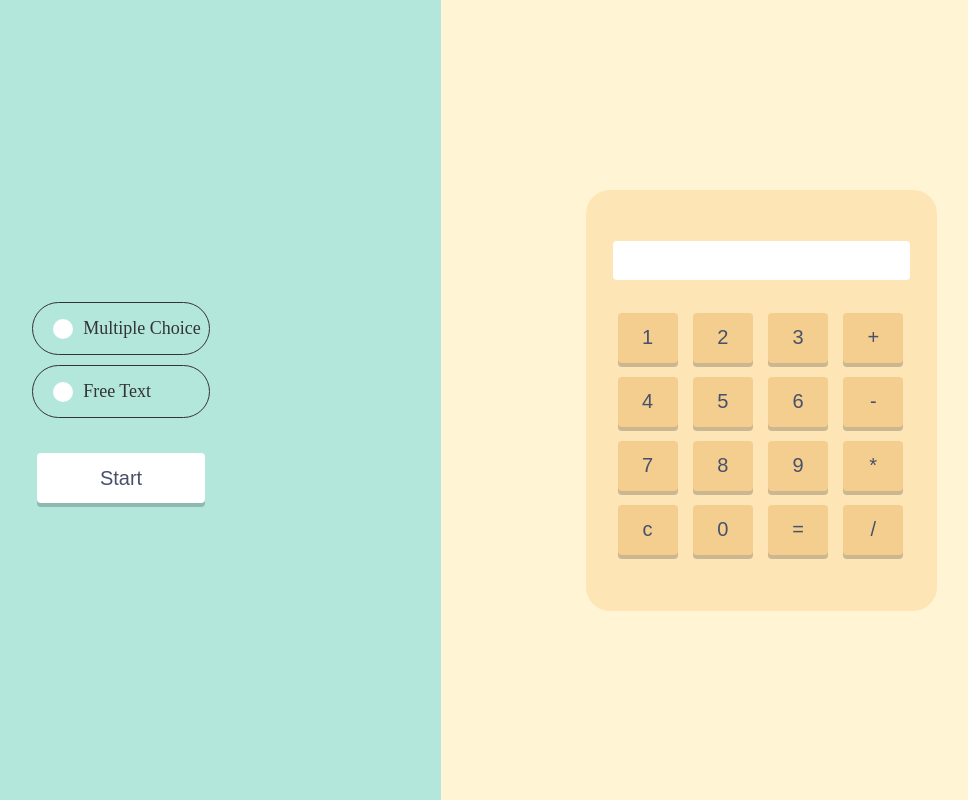
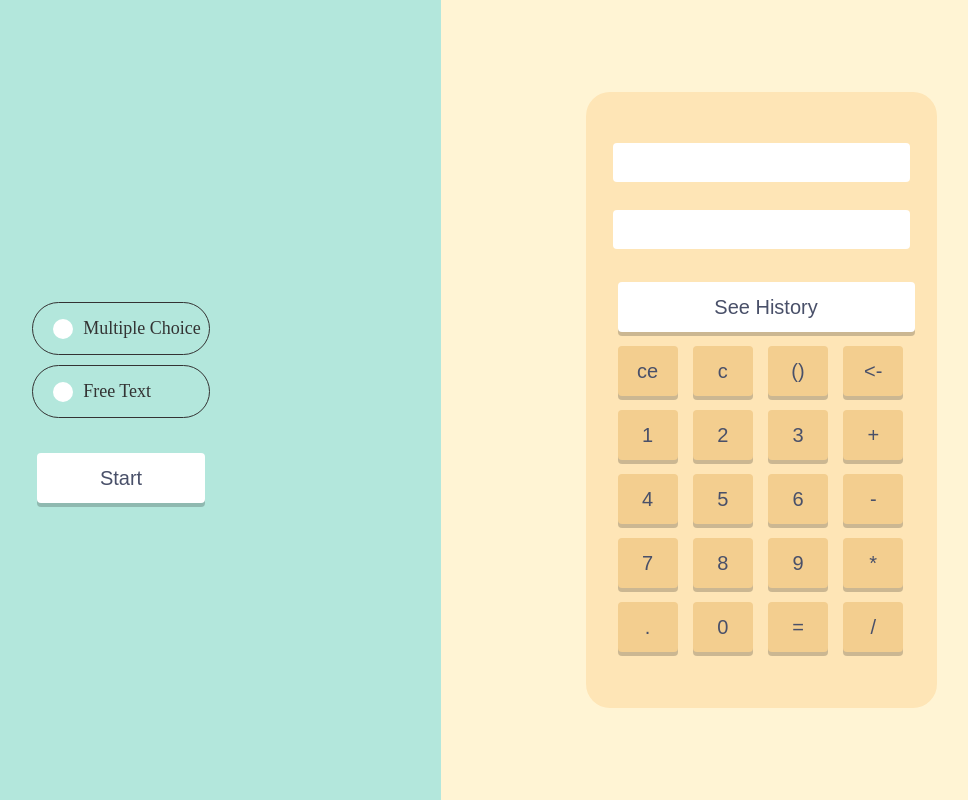
Before and after one commit to adrianhp97/math-questions, a React (Create React App) app: page / in a window 1280 px wide. Shown: the whole page, without its empty margins (199-1167 px from the left). Built offline with nearby package versions, Linux system fonts and the light colour scheme.

Commit message:
upgrade calculator

```diff
--- a/src/_shared/button/index.jsx
+++ b/src/_shared/button/index.jsx
@@ -6,9 +6,9 @@ import cx from 'classnames';
 /** Styles */
 import * as s from './s.module.scss';
 
-const Button = ({ children, onClick, className = '', disable }) => {
+const Button = ({ children, onClick, className = '', disable, block }) => {
   return (
-    <button disabled={disable} className={cx(s.btn, className)} onClick={() => !disable && onClick && onClick()}>
+    <button disabled={disable} className={cx(s.btn, block && s.block, className)} onClick={() => !disable && onClick && onClick()}>
       {children}
     </button>
   )
--- a/src/_shared/button/s.module.scss
+++ b/src/_shared/button/s.module.scss
@@ -32,4 +32,8 @@
     pointer-events: none;
     background-color: $colorLightGrey;
   }
+
+  &.block {
+    width: 100%;
+  }
 }
--- a/src/views/right-section/component/calculator/constants.js
+++ b/src/views/right-section/component/calculator/constants.js
@@ -1,6 +1,32 @@
 export const LAYOUT = [
-  ['1', '2' , '3', '+'],
-  ['4', '5' , '6', '-'],
-  ['7', '8' , '9', '*'],
-  ['c', '0' , '=', '/'],
-];
+  [
+    { value: 'ce', type: 'clear_all' },
+    { value: 'c', type: 'clear_all' },
+    { value: '()', type: 'bracket' },
+    { value: '<-', type: 'backspace' },
+  ],
+  [
+    { value: '1', type: 'operan' },
+    { value: '2', type: 'operan' },
+    { value: '3', type: 'operan' },
+    { value: '+', type: 'operator' },
+  ],
+  [
+    { value: '4', type: 'operan' },
+    { value: '5', type: 'operan' },
+    { value: '6', type: 'operan' },
+    { value: '-', type: 'operator' },
+  ],
+  [
+    { value: '7', type: 'operan' },
+    { value: '8', type: 'operan' },
+    { value: '9', type: 'operan' },
+    { value: '*', type: 'operator' },
+  ],
+  [
+    { value: '.', type: 'operan' },
+    { value: '0', type: 'operan' },
+    { value: '=', type: 'eval' },
+    { value: '/', type: 'operator' },
+  ],
+]
--- /dev/null
+++ b/src/views/right-section/component/calculator/hooks/useCalculator.js
@@ -0,0 +1,164 @@
+/** Hooks */
+import { useState, useEffect, useCallback, useMemo, useRef } from 'react';
+
+export const useCalculator = () => {
+  // const [expression, setExpression] = useState('');
+  const [history, setHistory] = useState([]);
+
+  const [stack, setStack] = useState([]);
+
+  const expression = useMemo(() => {
+    return stack.join(' ');
+  }, [stack])
+
+  const value = useMemo(() => {
+    try {
+      if (expression === '') return ''
+      // eslint-disable-next-line no-eval
+      return eval(expression)
+    } catch (error) {
+      return ''
+    }
+  }, [expression]);
+
+  const inputRef = useRef(null);
+
+  const calculate = () => {
+    try {
+      // eslint-disable-next-line no-eval
+      const result = eval(expression);
+      if (result) {
+        setHistory([...history, {
+          expression,
+          stack,
+          result,
+        }]);
+        setStack([`${result}`])
+      }
+    } catch (error) {
+      console.log(error)
+    }
+  }
+
+  const addOperator = useCallback((operator) => {
+    try {
+      let newStack = [...stack];
+
+      if (!newStack.length) return
+
+      if (newStack[newStack.length - 1].match(/[0-9()\.]$/)) {
+        newStack.push(operator);
+      } else if (newStack[newStack.length - 1].match(/[*\-\/+]$/)) {
+        newStack[newStack.length - 1] = operator;
+      }
+
+      setStack(newStack);
+    } catch (error) {
+      console.log(error)
+    }
+  }, [stack])
+
+  const addOperan = useCallback((operan) => {
+    try {
+      let newStack = [...stack];
+
+      if (!newStack.length && operan !== '.') {
+        newStack.push(operan);
+      } else {
+        if (operan === '.') {
+          if (newStack[newStack.length - 1].match(/[0-9]$/) && !newStack[newStack.length - 1].includes('.')) {
+            newStack[newStack.length - 1] += operan;
+          }
+        } else if (newStack[newStack.length - 1].match(/[0-9\.]$/)) {
+          newStack[newStack.length - 1] += operan;
+        } else if (newStack[newStack.length - 1] === ')') {
+          return
+        } else {
+          newStack.push(operan);
+        }
+      }
+
+      setStack(newStack);
+    } catch (error) {
+      console.log(error)
+    }
+  }, [stack])
+
+  const backspace = useCallback(() => {
+    try {
+      let newStack = [...stack];
+
+      if (!newStack.length) return;
+
+      newStack[newStack.length - 1] = newStack[newStack.length - 1].slice(0, -1);
+      if (!newStack[newStack.length - 1].length) {
+        newStack.pop()
+      }
+
+      setStack(newStack);
+    } catch (error) {
+      console.log(error)
+    }
+  }, [stack])
+
+  const getRemainingBracket = useCallback(() => {
+    let remainingBracket = [];
+    stack
+      .filter(item => item === '(' || item === ')')
+      .forEach(bracket => {
+        if (bracket === '(') {
+          remainingBracket.push('(');
+        } else {
+          remainingBracket.pop();
+        }
+      });
+    return remainingBracket;
+  }, [stack])
+
+  const addBracket = useCallback(() => {
+    try {
+      let newStack = [...stack];
+      if (!newStack.length) {
+        newStack.push('(')
+      } else {
+        if (newStack[newStack.length - 1] === '(') {
+          newStack.push('(')
+        } else if (newStack[newStack.length - 1].match(/[0-9\.]$/) && newStack.length === 1) {
+          newStack.unshift('(')
+        } else if (newStack[newStack.length - 1].match(/[0-9\.]$/) || newStack[newStack.length - 1] === ')') {
+          let brackets = getRemainingBracket();
+          if (brackets.length > 0) {
+            newStack.push(')')
+          }
+        } else if (newStack[newStack.length - 1].match(/[*\-\/+]$/)) {
+          newStack.push('(')
+        }
+      }
+
+      setStack(newStack);
+    } catch (error) {
+      console.log(error)
+    }
+  }, [stack, getRemainingBracket])
+
+  const clear = (removeHistory = false) => {
+    setStack([]);
+    if (removeHistory) {
+      setHistory([]);
+    }
+  }
+
+  return {
+    inputRef,
+    history,
+    value,
+    expression,
+    calculate,
+    addOperan,
+    addOperator,
+    backspace,
+    addBracket,
+    clear,
+    setStack,
+  }
+}
--- a/src/views/right-section/component/calculator/index.jsx
+++ b/src/views/right-section/component/calculator/index.jsx
@@ -1,4 +1,7 @@
 import React, { useState } from 'react';
+
+/** Hooks */
+import { useCalculator } from './hooks/useCalculator';
 
 /** Components  */
 import Button from '_shared/button';
@@ -10,7 +13,20 @@ import { LAYOUT } from './constants';
 import * as s from './s.module.scss';
 
 const Calculator = ({ onSubmit }) => {
-  const [value, setValue] = useState('');
+  const [isHistory, setIsHistory] = useState(false);
+  const {
+    inputRef,
+    value,
+    expression,
+    addOperan,
+    addOperator,
+    addBracket,
+    calculate,
+    backspace,
+    clear,
+    history,
+    setStack,
+  } = useCalculator();
 
   return (
     <div className={s.calculator}>
@@ -18,11 +34,34 @@ const Calculator = ({ onSubmit }) => {
         <tbody>
           <tr>
             <td colSpan={4}>
-              <input type="text" className={s.monitor} value={value}  onChange={(e) => setValue(e.target.value)} />
+              <input
+                type="text"
+                className={s.monitor}
+                value={value}
+                readOnly
+              />
+            </td>
+          </tr>
+          <tr>
+            <td colSpan={4}>
+              <input
+                ref={inputRef}
+                type="text"
+                className={s.monitor}
+                value={expression}
+                onChange={(e) => null}
+              />
+            </td>
+          </tr>
+          <tr>
+            <td colSpan={4}>
+              <Button onClick={() => setIsHistory(!isHistory)} block={true}>
+                {isHistory ? 'Go Back' : 'See History'}
+              </Button>
             </td>
           </tr>
           {
-            LAYOUT.map((row, idx) => (
+            !isHistory ? LAYOUT.map((row, idx) => (
               <tr key={`row-${idx}`}>
                 {
                   row.map((cell, jdx) => (
@@ -30,30 +69,56 @@ const Calculator = ({ onSubmit }) => {
                       <Button
                         className={s.operan}
                         onClick={() => {
-                          switch(cell) {
-                            case 'c':
-                              setValue('');
+                          switch(cell.type) {
+                            case 'clear':
+                              clear();
                               break
-                            case '=':
-                              try {
-                                // eslint-disable-next-line no-eval
-                                setValue(eval(value) || '');
-                              } catch (error) {
-
-                              }
+                            case 'clear_all':
+                              clear(true);
+                              break
+                            case 'eval':
+                              calculate();
+                              break;
+                            case 'operan':
+                              addOperan(cell.value);
+                              break;
+                            case 'operator':
+                              addOperator(cell.value);
+                              break;
+                            case 'bracket':
+                              addBracket();
+                              break;
+                            case 'backspace':
+                              backspace();
                               break;
                             default:
-                              setValue(value + cell)
+                              break;
                           }
                         }}
                       >
-                        {cell}
+                        {cell.value}
                       </Button>
                     </td>
                   ))
                 }
               </tr>
-            ))
+            )) : (
+              <tr>
+                <td colSpan={4}>
+                  {
+                    history.map((history, idx) => (
+                      <div
+                        key={`history-${idx}`}
+                        className={s.historyWrapper}
+                        onClick={() => setStack(history.stack)}
+                      >
+                        {history.expression} = {history.result}
+                      </div>
+                    ))
+                  }
+                </td>
+              </tr>
+            )
           }
         </tbody>
       </table>
--- a/src/views/right-section/component/calculator/s.module.scss
+++ b/src/views/right-section/component/calculator/s.module.scss
@@ -9,7 +9,7 @@
     width: 100%;
     outline: none;
     border: none;
-    background-color: #FFFFFF;
+    background-color: $colorWhite;
     padding: 8px 16px;
     text-align: right;
     margin-bottom: 24px;
@@ -25,4 +25,18 @@
       background-color: darken($colorPeach5, 20);
     }
   }
+
+  .historyWrapper {
+    width: 100%;
+    outline: none;
+    border: none;
+    background-color: #FFFFFF;
+    padding: 8px 16px;
+    text-align: right;
+    margin: 12px 0;
+    box-sizing: border-box;
+    font-size: 20px;
+    border-radius: 4px;
+    cursor: pointer;
+  }
 }
```
